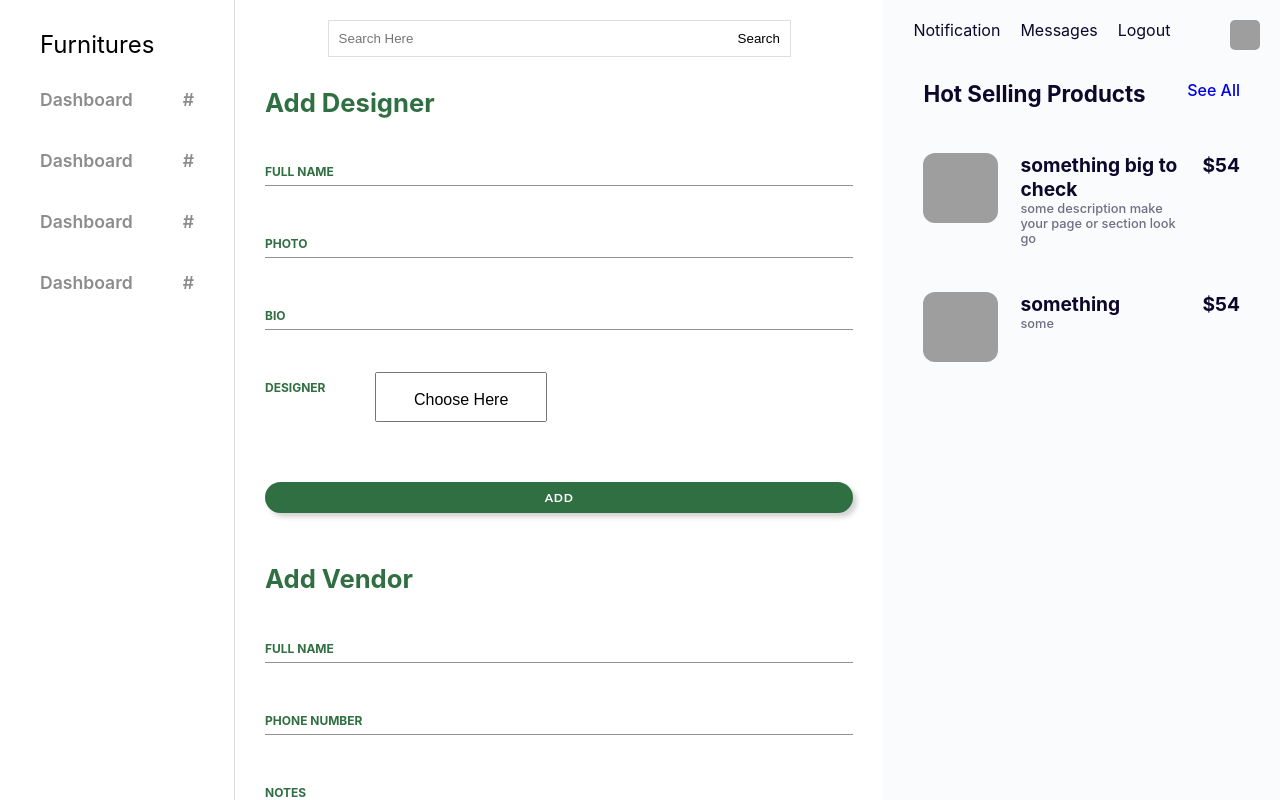
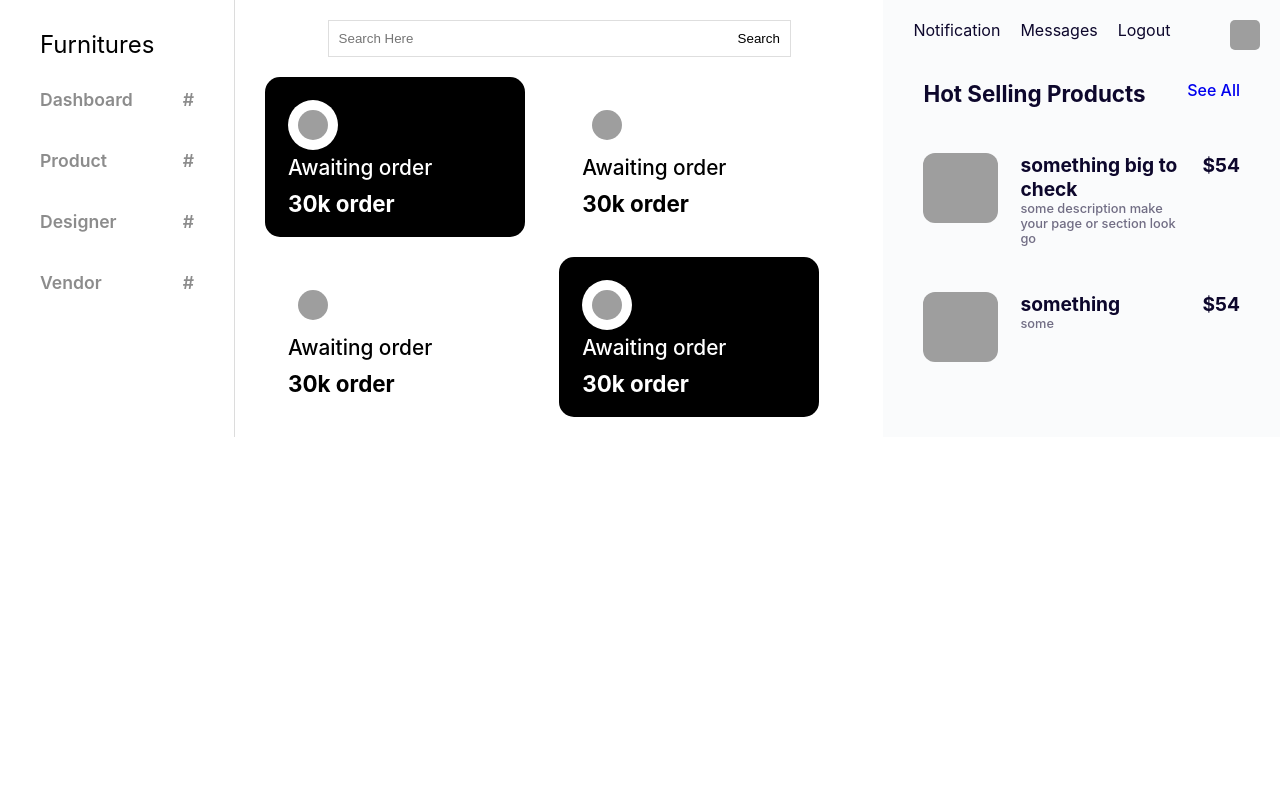
Before and after one commit to 0prodigy/furnitures, a React (Create React App) app: page / in a window 1280 px wide. Shown: the top 800 px of the page. Built offline with nearby package versions, Linux system fonts and the light colour scheme; grey boxes are pictures that could not be loaded.

Commit message:
Updated Navigation

```diff
--- a/src/components/admin/Dashboard.jsx
+++ b/src/components/admin/Dashboard.jsx
@@ -8,12 +8,17 @@ import Procard from "./Procard";
 import ProductForm from "./ProductForm";
 import VendorForm from "./VendorForm";
 import DesignerForm from "./DesignerForm";
+import { Component } from "react";
+import { NavigationContext } from "../../context/Navigation";
 
 const Wrapper = styled.div`
   display: flex;
   color: #0d072c;
   Navbar {
     flex: 1;
+  }
+  button {
+    cursor: pointer;
   }
 `;
 
@@ -34,14 +39,31 @@ const Grid = styled.div`
   grid-template-rows: repeat(2, 1fr);
 `;
 
-function Dashboard() {
+const Board = styled.div`
+  box-sizzing: border-box;
+`;
+
+class Dashboard extends Component {
+  constructor(props) {
+    super(props);
+    this.state = {
+      preview: "Dashboard",
+    };
+  }
+
+  render() {
     return (
       <Wrapper>
         {" "}
-      <Navbar />{" "}
+        <Navbar updatePreview={this.updatePreview} />{" "}
         <MainContent>
           <SearchBar />
-        {/* <Grid>
+          <NavigationContext.Consumer>
+            {(value) => (
+              <div>
+                {value.preview === "Dashboard" && (
+                  <Board>
+                    <Grid>
                       <Procard
                         label="Awaiting order"
                         stats="30k order"
@@ -71,10 +93,15 @@ function Dashboard() {
                         background="#000"
                         color="#fff"
                       />
-        </Grid>*/}
-        {/* <ProductForm /> */}
-        <DesignerForm />
-        <VendorForm />
+                    </Grid>
+                  </Board>
+                )}
+                {value.preview === "Product" && <ProductForm />}
+                {value.preview === "Designer" && <DesignerForm />}
+                {value.preview === "Vendor" && <VendorForm />}
+              </div>
+            )}
+          </NavigationContext.Consumer>
         </MainContent>
         <Dashright>
           <Rightnav />
@@ -83,5 +110,8 @@ function Dashboard() {
       </Wrapper>
     );
   }
+}
+
+Dashboard.contextType = NavigationContext;
 
 export default Dashboard;
--- a/src/components/admin/Navbar.jsx
+++ b/src/components/admin/Navbar.jsx
@@ -1,6 +1,7 @@
 import React from "react";
 import styled from "styled-components";
 import Navlink from "./Navlink";
+import { NavigationContext } from "../../context/Navigation";
 
 const NavWrapper = styled.div`
   display: flex;
@@ -18,13 +19,38 @@ const Logo = styled.div`
 
 function Navbar() {
   return (
-    <NavWrapper>
-      <Logo>Furnitures</Logo>
-      <Navlink link="#" label="Dashboard" icon="#" />
-      <Navlink link="#" label="Dashboard" icon="#" />
-      <Navlink link="#" label="Dashboard" icon="#" />
-      <Navlink link="#" label="Dashboard" icon="#" />
-    </NavWrapper>
+    <NavigationContext.Consumer>
+      {(value) => (
+        <NavWrapper>
+          {console.log(value)}
+          <Logo>Furnitures</Logo>
+          <Navlink
+            link="#"
+            label="Dashboard"
+            icon="#"
+            update={() => value.update("Dashboard")}
+          />
+          <Navlink
+            link="#"
+            label="Product"
+            icon="#"
+            update={() => value.update("Product")}
+          />
+          <Navlink
+            link="#"
+            label="Designer"
+            icon="#"
+            update={() => value.update("Designer")}
+          />
+          <Navlink
+            link="#"
+            label="Vendor"
+            icon="#"
+            update={() => value.update("Vendor")}
+          />
+        </NavWrapper>
+      )}
+    </NavigationContext.Consumer>
   );
 }
 
--- a/src/components/admin/Navlink.jsx
+++ b/src/components/admin/Navlink.jsx
@@ -19,10 +19,10 @@ const Nav = styled.div`
 `;
 
 function Navlink(props) {
-  const { link, label, icon } = props;
+  const { link, label, icon, update } = props;
   return (
     <Nav>
-      <a href={link}>
+      <a href={link} onClick={update}>
         <span className="label">{label}</span>
         <span className="icon">{icon}</span>
       </a>
--- /dev/null
+++ b/src/context/Navigation.jsx
@@ -0,0 +1,25 @@
+import React, { createContext } from "react";
+import { Component } from "react";
+
+export const NavigationContext = createContext();
+
+export default class NavigationContextProvider extends Component {
+  constructor(props) {
+    super(props);
+    this.state = {
+      preview: "Dashboard",
+    };
+  }
+  updatePreview = (value) => {
+    this.setState({ preview: value });
+  };
+  render() {
+    const { preview } = this.state;
+    const { updatePreview: update } = this;
+    return (
+      <NavigationContext.Provider value={{ preview, update }}>
+        {this.props.children}
+      </NavigationContext.Provider>
+    );
+  }
+}
--- a/src/index.js
+++ b/src/index.js
@@ -2,5 +2,11 @@ import React from "react";
 import ReactDOM from "react-dom";
 import "./index.css";
 import App from "./App";
+import NavigationContextProvider from "./context/Navigation";
 
-ReactDOM.render(<App />, document.getElementById("root"));
+ReactDOM.render(
+  <NavigationContextProvider>
+    <App />
+  </NavigationContextProvider>,
+  document.getElementById("root")
+);
```
Lines whose indentation alone changed are shown as unchanged.
